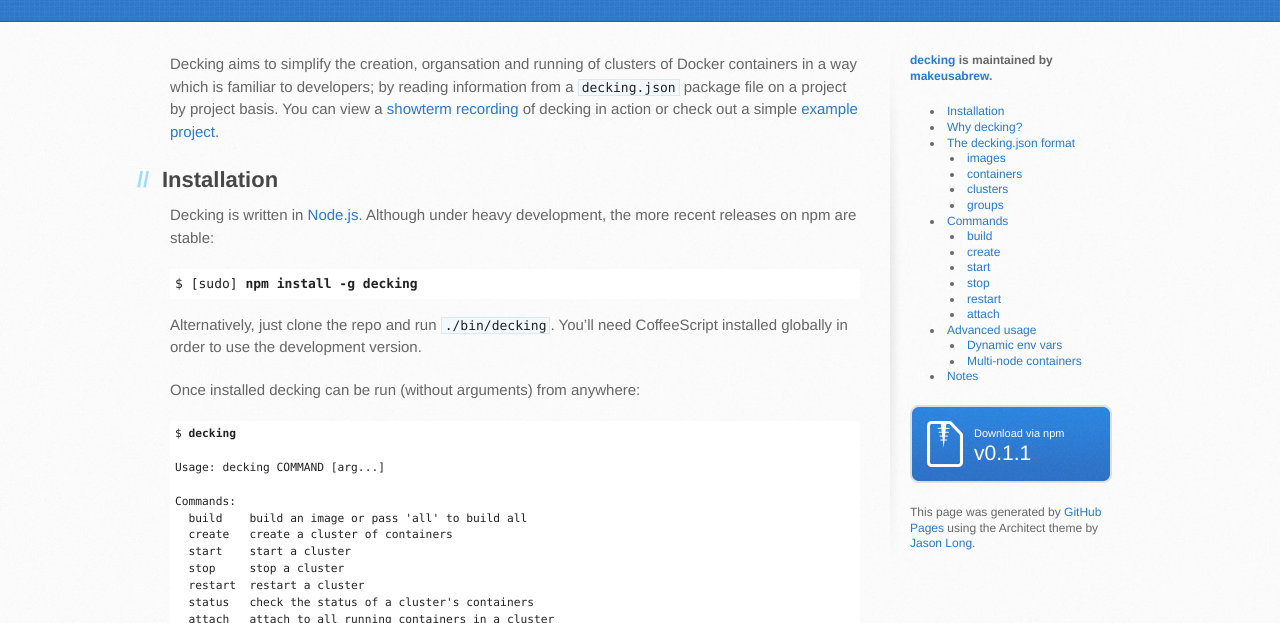
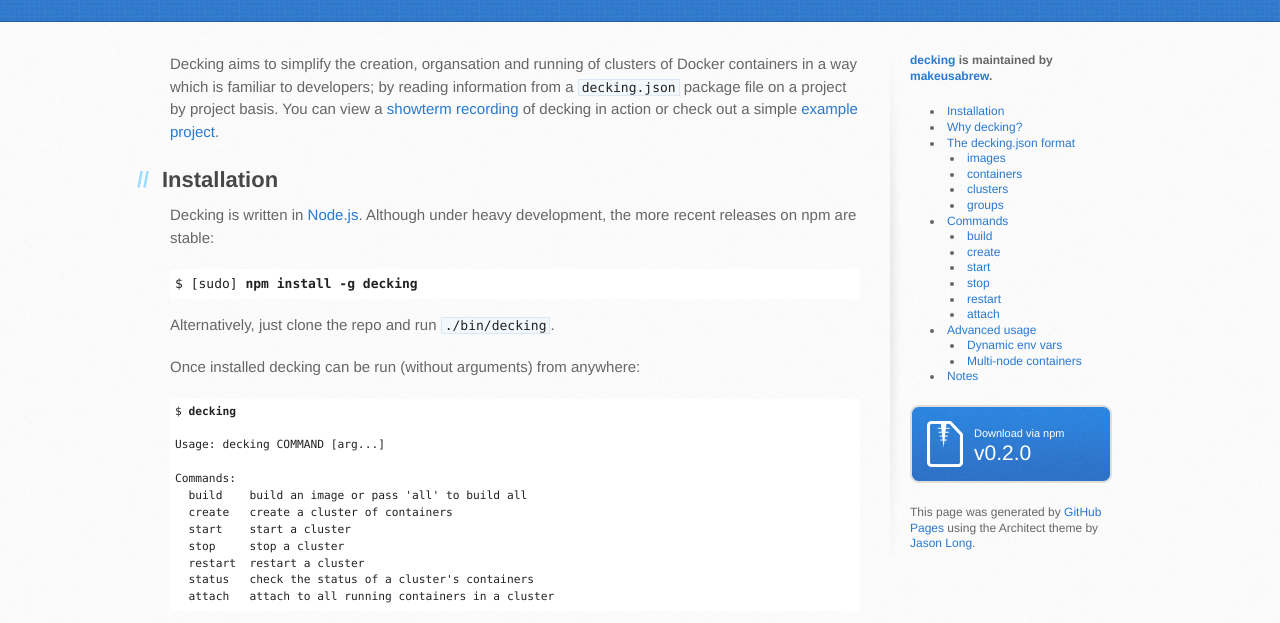
Before and after one commit to makeusabrew/decking, a plain HTML site: page index.html in a window 1280 px wide. Shown: the part 179-802 px from the top of the page. Drawn offline with Linux system fonts and the light colour scheme.

Commit message:
bump version, remove CS dependency

```diff
--- a/index.html
+++ b/index.html
@@ -44,8 +44,7 @@
 
 <pre class="reduced">$ [sudo] <b>npm install -g decking</b></pre>
 
-<p>Alternatively, just clone the repo and run <code>./bin/decking</code>. You&rsquo;ll
-need CoffeeScript installed globally in order to use the development version.</p>
+<p>Alternatively, just clone the repo and run <code>./bin/decking</code>.</p>
 
 <p>Once installed decking can be run (without arguments) from anywhere:</p>
 <pre class="reduced reduced--alot">$ <b>decking</b>
@@ -539,7 +538,7 @@
 
           <a href="https://npmjs.org/package/decking" class="button">
             <small>Download via npm</small>
-            v0.1.1
+            v0.2.0
           </a>
 
           <p>This page was generated by <a href="https://pages.github.com">GitHub Pages</a> using the Architect theme by <a href="https://twitter.com/jasonlong">Jason Long</a>.</p>
```
